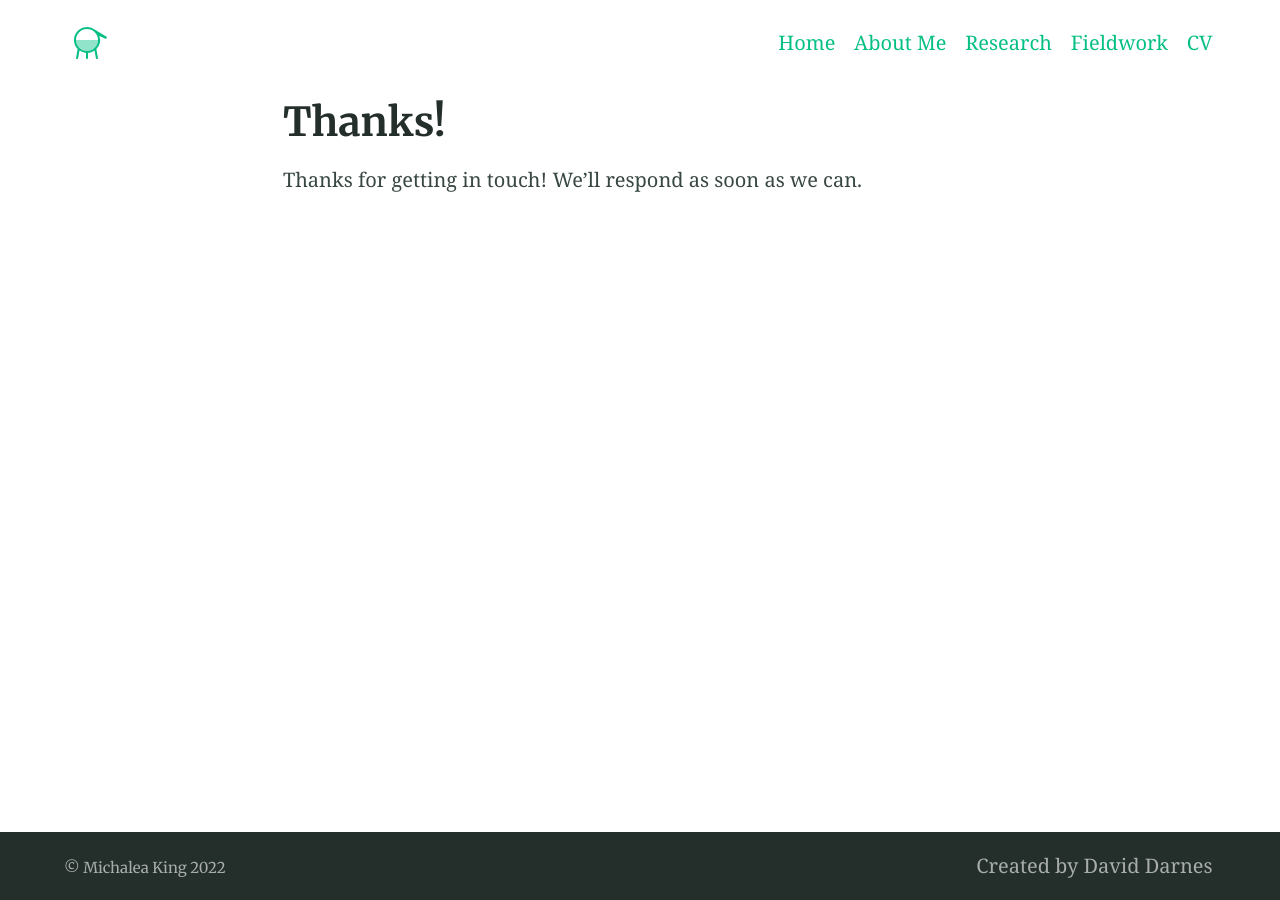
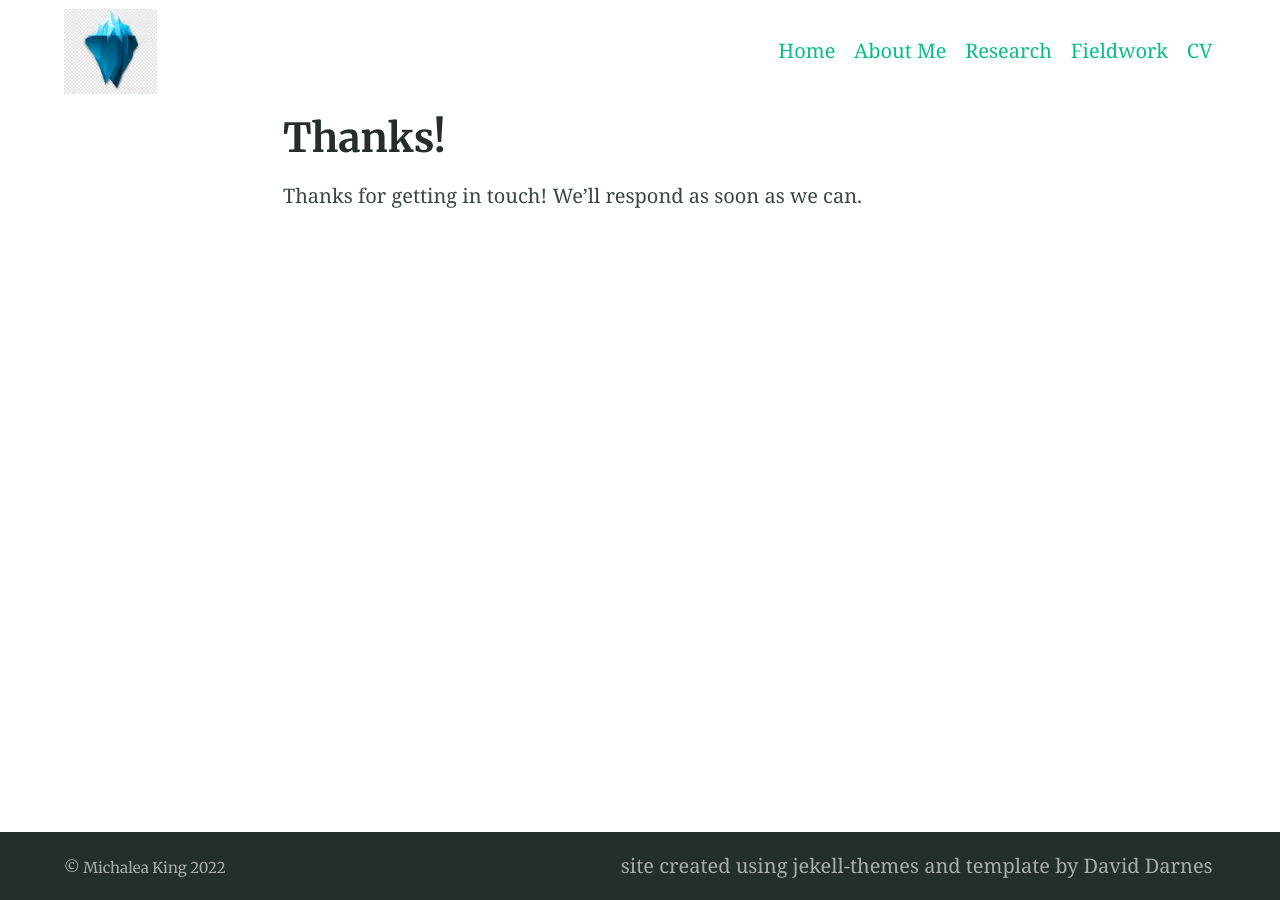
Before and after one commit to michaleaking/michaleaking.github.io, a Jekyll site: the page built from thanks.md, in a window 1280 px wide. Built offline with Jekyll 4.4.1, drawn with Linux system fonts in a browser that asks for light colours.

Commit message:
Update _config.yml

```diff
--- a/_config.yml
+++ b/_config.yml
@@ -92,7 +92,7 @@ defaults:
 encoding: utf-8 # Make sure the encoding is right
 lang: en-GB # Set the site language
 title: "Michalea King" # Site name or title, also used in jekyll-seo-tag
-logo: "/assets/logos/logo.svg" # Site logo, also used in jekyll-seo-tag
+logo: "/assets/logos/iceberg.png" #logo.svg" # Site logo, also used in jekyll-seo-tag
 description: "default site description" # Site description and default description, also used in jekyll-seo-tag
 url: "https://alembic.darn.es" # Site url, also used in jekyll-seo-tag
 baseurl: ""
@@ -108,14 +108,14 @@ css_inline: true # Will insert all styles into a single <style> block in the <he
 
 # 8. Site favicons & manifest icons
 favicons: # Favicons are also used in the manifest file. Syntax is 'size: path'
-  16: '/assets/logos/logo@16px.png'
+  16: '/assets/logos/iceberg16px.jpg' #png'
   32: '/assets/logos/logo@32px.png'
   96: '/assets/logos/logo@96px.png'
   120: '/assets/logos/logo@120px.png'
-  144: '/assets/logos/logo@144px.png'
+  144: '/assets/logos/iceberg164px.jpg' # logo@144px.png'
   180: '/assets/logos/logo@180px.png'
   512: '/assets/logos/logo@512px.png'
-  1024: '/assets/logos/logo@1024px.png'
+  1024: '/assets/logos/iceberg.png' # logo@1024px.png'
 
 # 9. Site navigation
 navigation_header:
@@ -133,7 +133,7 @@ navigation_header:
 #  url: https://github.com/daviddarnes/alembic
 
 navigation_footer:
-- title: Created by David Darnes
+- title: site created using jekell-themes and template by David Darnes
   url: https://darn.es
 
 social_links: # Appears in sidebar. Set the urls then uncomment and comment out as desired
```
